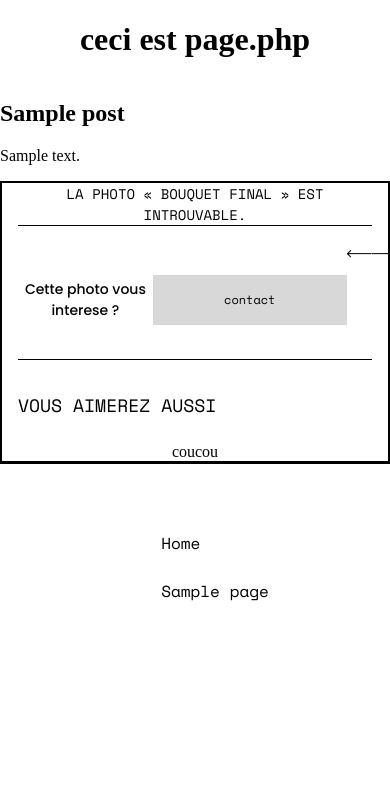
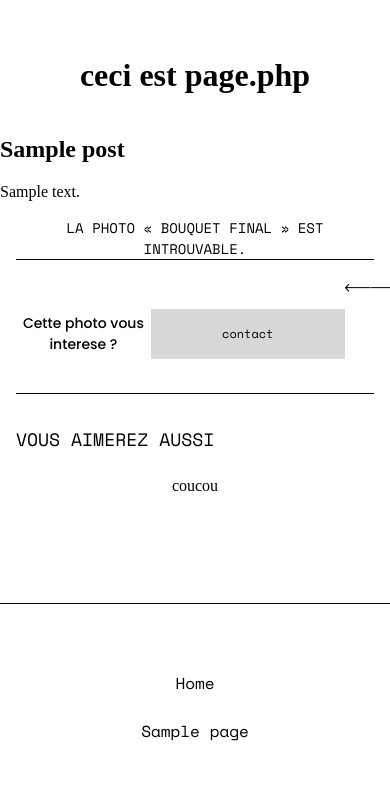
Before and after one commit to pastime8006/projet11-motaphoto, a WordPress theme: template motaphoto-theme/page.php in a window 390 px wide. Shown: the part 80-891 px from the top of the page. Before the commit the page ends 681 px from the top, so only its background shows below. Run offline with PHP 8.4 and a stand-in for WordPress, Linux system fonts and the light colour scheme; the site name, menu and one post (Sample post) are stand-ins, and other content is empty.

Commit message:
finalisation de toutes les fonctionnalités - responsive a finir

```diff
--- a/motaphoto-theme/assets/css/main.css
+++ b/motaphoto-theme/assets/css/main.css
@@ -190,6 +190,7 @@ textarea {
   box-sizing: border-box;
   border-radius: 8px;
   border: 1px solid #D8D8D8;
+  padding: 10px;
 }
 
 .popup-contact .wpcf7 input {
@@ -315,6 +316,7 @@ textarea {
   justify-content: space-between;
   background-color: white;
   border-bottom: 1px solid #000;
+  margin-bottom: 36px;
 }
 .site-header .custom-logo-container {
   display: flex;
@@ -494,6 +496,8 @@ footer .footer-menu {
   display: flex;
   justify-content: center;
   gap: 86px;
+  margin: 0;
+  padding: 0;
 }
 footer .footer-menu .menu-item {
   color: #000;
@@ -520,12 +524,15 @@ footer .footer-menu .menu-item a:hover {
   }
   .footer-menu {
     flex-direction: column;
+    align-items: center;
+    text-align: center;
     gap: 24px !important;
   }
 }
 .sorting-form {
   width: 100%;
-  max-width: 1166px;
+  max-width: 1148px;
+  margin-inline: auto;
   display: flex;
   justify-content: space-between;
   margin-bottom: 39px;
@@ -771,15 +778,15 @@ footer .footer-menu .menu-item a:hover {
   width: 14px;
   height: 14px;
 }
-.photos-grid .photo-card:hover .photo-eye,
-.photos-grid .photo-card:focus-within .photo-eye,
-.photos-grid .photo-card:hover .container-ellipse,
-.photos-grid .photo-card:focus-within .container-ellipse {
+.photos-grid .photo-image:hover .photo-eye,
+.photos-grid .photo-image:focus-within .photo-eye,
+.photos-grid .photo-image:hover .container-ellipse,
+.photos-grid .photo-image:focus-within .container-ellipse {
   opacity: 1;
   pointer-events: auto;
 }
-.photos-grid .photo-card:hover .photo-image::after,
-.photos-grid .photo-card:focus-within .photo-image::after {
+.photos-grid .photo-image:hover::after,
+.photos-grid .photo-image:focus-within::after {
   opacity: 1;
 }
 
@@ -955,7 +962,6 @@ footer .footer-menu .menu-item a:hover {
   align-items: center;
   justify-content: center;
   text-align: center;
-  border: 2px solid #000;
 }
 .page-infos .content-zone {
   width: 100%;
@@ -965,7 +971,8 @@ footer .footer-menu .menu-item a:hover {
   gap: clamp(16px, 4vw, 25px);
 }
 .page-infos .content-zone .content-zone-photos {
-  flex: 0 0 563px;
+  width: 100%;
+  max-width: 563px;
   display: flex;
   justify-content: center;
 }
@@ -976,7 +983,8 @@ footer .footer-menu .menu-item a:hover {
   height: auto;
 }
 .page-infos .content-zone .content-zone-infos {
-  flex: 0 0 563px;
+  width: 100%;
+  max-width: 563px;
   min-width: 0;
   align-self: stretch;
   border-bottom: 1px solid #000;
@@ -1120,6 +1128,7 @@ footer .footer-menu .menu-item a:hover {
   max-width: 1440px;
   display: flex;
   flex-direction: column;
+  margin-bottom: 108px;
 }
 .photos-parent h3 {
   font-family: "Space Mono", sans-serif;
--- a/motaphoto-theme/assets/scss/components/_modal.scss
+++ b/motaphoto-theme/assets/scss/components/_modal.scss
@@ -92,6 +92,7 @@
   box-sizing: border-box;
   border-radius: 8px;
   border: 1px solid utils.$color-gray-light;
+  padding: 10px;
 }
 
 .popup-contact .wpcf7 input {
--- a/motaphoto-theme/assets/scss/layout/_content-gallery.scss
+++ b/motaphoto-theme/assets/scss/layout/_content-gallery.scss
@@ -2,7 +2,8 @@
 
 .sorting-form {
   width: 100%;
-  max-width: 1166px;
+  max-width: 1148px;
+  margin-inline: auto;
   display: flex;
   justify-content: space-between;
   margin-bottom: 39px;
@@ -233,16 +234,16 @@
     height: 14px;
   }
 
-  .photo-card:hover .photo-eye,
-  .photo-card:focus-within .photo-eye,
-  .photo-card:hover .container-ellipse,
-  .photo-card:focus-within .container-ellipse {
+  .photo-image:hover .photo-eye,
+  .photo-image:focus-within .photo-eye,
+  .photo-image:hover .container-ellipse,
+  .photo-image:focus-within .container-ellipse {
     opacity: 1;
     pointer-events: auto;
   }
 
-  .photo-card:hover .photo-image::after,
-  .photo-card:focus-within .photo-image::after {
+  .photo-image:hover::after,
+  .photo-image:focus-within::after {
     opacity: 1;
   }
 }
--- a/motaphoto-theme/assets/scss/layout/_footer.scss
+++ b/motaphoto-theme/assets/scss/layout/_footer.scss
@@ -13,6 +13,8 @@ footer {
     display: flex;
     justify-content: center;
     gap: 86px;
+    margin: 0;
+    padding: 0;
 
     .menu-item {
       color: #000;
@@ -47,6 +49,8 @@ footer {
 
   .footer-menu {
     flex-direction: column;
+    align-items: center;
+    text-align: center;
     gap: 24px !important;
-     }
+  }
 }
--- a/motaphoto-theme/assets/scss/layout/_header.scss
+++ b/motaphoto-theme/assets/scss/layout/_header.scss
@@ -9,6 +9,7 @@
   justify-content: space-between;
   background-color: white;
   border-bottom: 1px solid #000;
+  margin-bottom: 36px;
 
   .custom-logo-container {
     @include utils.flex-center;
--- a/motaphoto-theme/assets/scss/layout/_layout.scss
+++ b/motaphoto-theme/assets/scss/layout/_layout.scss
@@ -1,5 +1,4 @@
 @forward "header";
-@forward "navigation";
 @forward "index";
 @forward "footer";
 @forward "content-gallery";
--- a/motaphoto-theme/assets/scss/pages/_page-infos.scss
+++ b/motaphoto-theme/assets/scss/pages/_page-infos.scss
@@ -10,7 +10,7 @@
   align-items: center;
   justify-content: center;
   text-align: center;
-  border: 2px solid #000;
+
 
   .content-zone {
     width: 100%;
@@ -20,7 +20,8 @@
     gap: clamp(16px, 4vw, 25px);
 
     .content-zone-photos {
-      flex: 0 0 563px;
+      width: 100%;
+      max-width: 563px;
       display: flex;
       justify-content: center;
     }
@@ -33,7 +34,8 @@
     }
 
     .content-zone-infos {
-      flex: 0 0 563px;
+      width: 100%;
+      max-width: 563px;
       min-width: 0;
       align-self: stretch;
       border-bottom: 1px solid #000;
@@ -162,6 +164,7 @@
   max-width: 1440px;
   display: flex;
   flex-direction: column;
+  margin-bottom: 108px;
 
   h3 {
     @include mixins.font-space-mono(18px, 400, normal);
```
Also changed, not shown: motaphoto-theme/assets/js/lightbox.js, 1 other file.
